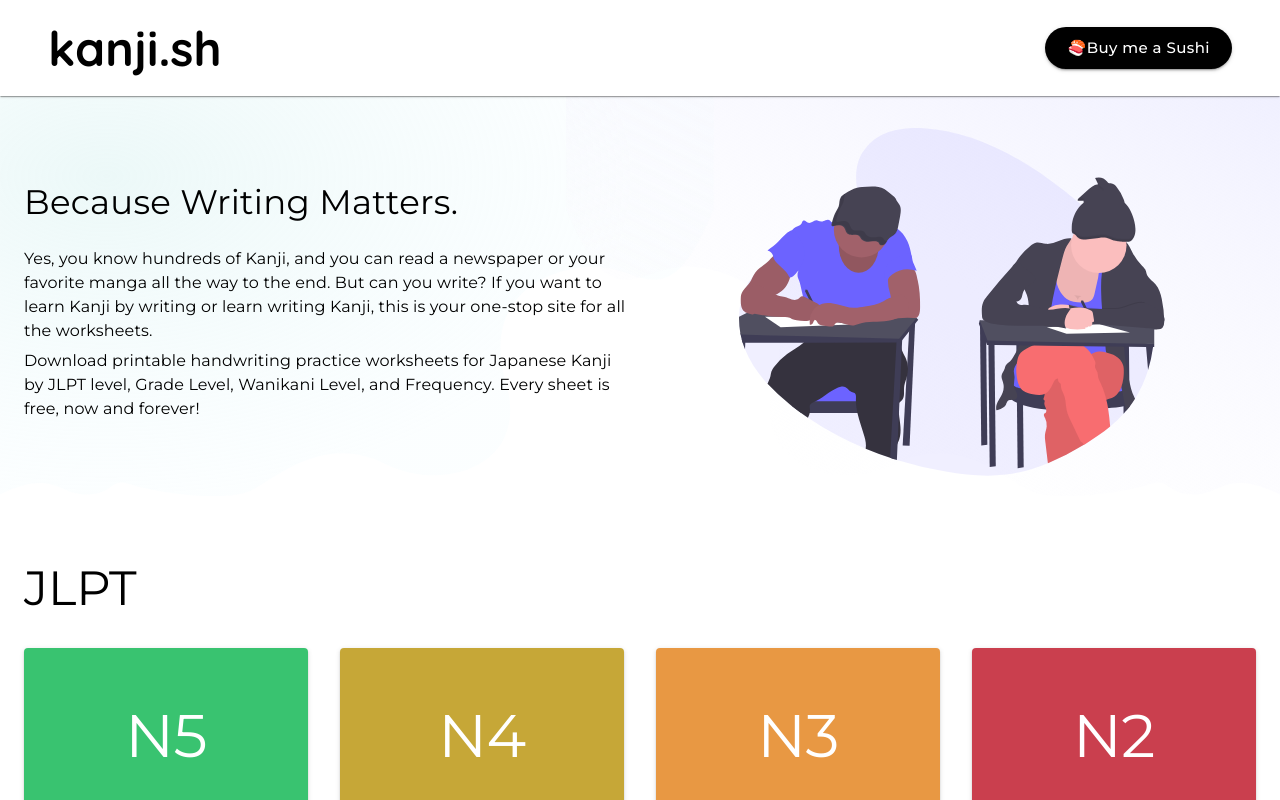
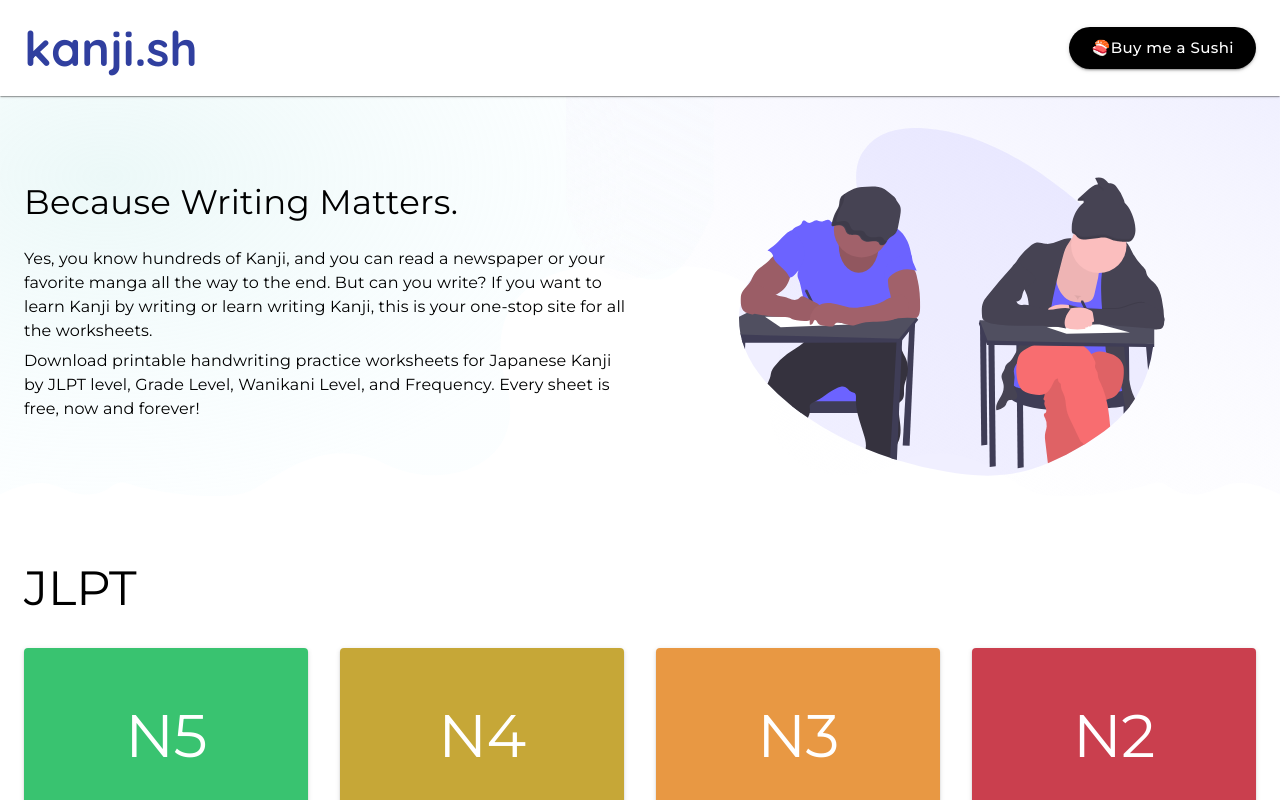
Before and after one commit to rionlabs/kanji.sh, a React (Create React App) app: page / in a window 1280 px wide. Shown: the top 800 px of the page. Built offline with nearby package versions, Linux system fonts and the light colour scheme.

Commit message:
:art: Updates title styles

```diff
--- a/src/components/Header.tsx
+++ b/src/components/Header.tsx
@@ -12,9 +12,6 @@ const useStyles = makeStyles((theme) => ({
     root: {
         flexGrow: 1
     },
-    menuButton: {
-        marginRight: theme.spacing(2),
-    },
     appBar: {
         background: theme.palette.background.paper
     },
@@ -26,7 +23,12 @@ const useStyles = makeStyles((theme) => ({
     title: {
         flexGrow: 1,
         alignSelf: 'center',
-        fontFamily: 'Quicksand, sans-serif'
+        userSelect: 'none',
+        color: theme.palette.primary.dark,
+        fontFamily: 'Quicksand, sans-serif',
+        [theme.breakpoints.down('xs')]: {
+            textAlign: 'center',
+        },
     },
     donateButton: {
         alignSelf: "center",
@@ -46,7 +48,7 @@ export default function Header() {
         <div className={classes.root}>
             <AppBar className={classes.appBar} position="fixed" color={"transparent"} elevation={1}>
                 <Container>
-                    <Toolbar className={classes.toolbar}>
+                    <Toolbar disableGutters className={classes.toolbar}>
                         <Typography className={classes.title} variant="h3" noWrap>
                             kanji.sh
                         </Typography>
```
